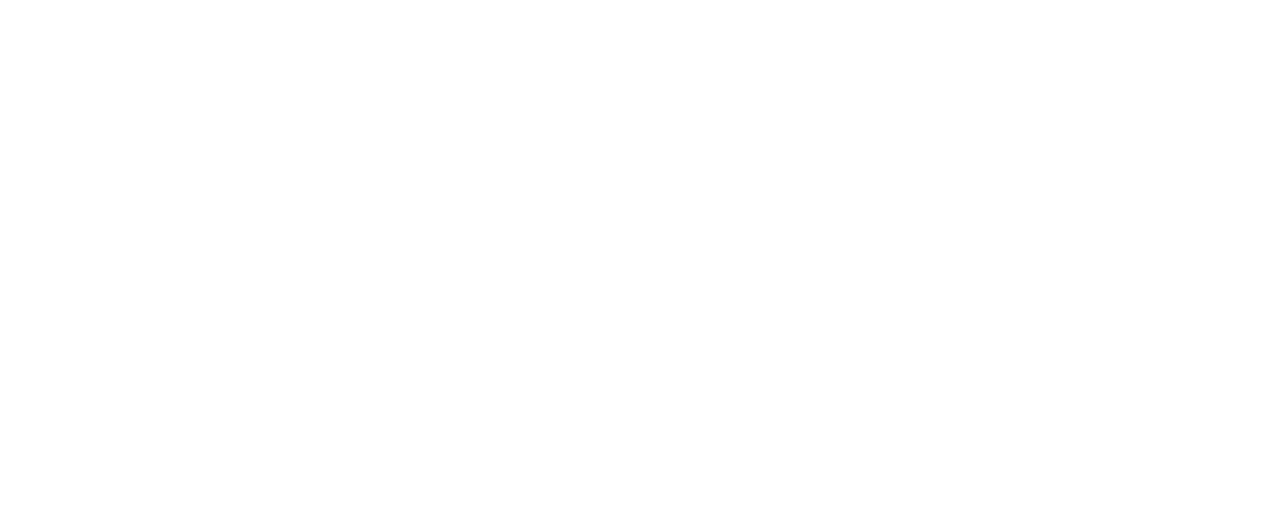
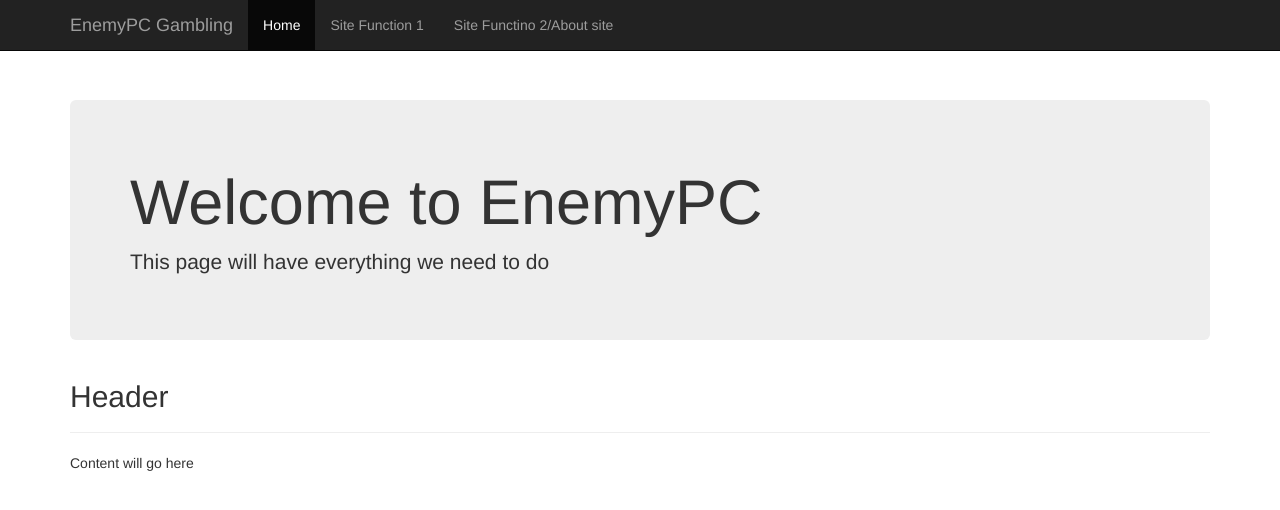
Before and after one commit to skyguy126/enemypc, a plain HTML site: page src/home.html in a window 1280 px wide. Drawn offline with nearby package versions, Linux system fonts and the light colour scheme.

Commit message:
added home.html
This adds some basic elements, we'll figure it out later

```diff
--- a/src/home.html
+++ b/src/home.html
@@ -0,0 +1,73 @@
+<!DOCTYPE html>
+<html lang="en">
+<head>
+    <meta charset="utf-8">
+    <meta http-equiv="X-UA-Compatible" content="IE=edge">
+    <meta name="viewport" content="width=device-width, initial-scale=1">
+    <!-- The above 3 meta tags *must* come first in the head; any other head content must come *after* these tags -->
+    <meta name="description" content="EnemyPC">
+    <meta name="author" content="EnemyPC">
+
+    <title>Welcome to EnemyPC</title>
+
+    <!-- Bootstrap core CSS -->
+    <link href="static/bootstrap/css/bootstrap.min.css" rel="stylesheet">
+
+    <style>
+        body {
+            padding-top: 10rem;
+        }
+    </style>
+
+</head>
+<body>
+    <!-- Used to toggle between site functions -->
+    <nav class="navbar navbar-inverse navbar-fixed-top">
+        <div class="container">
+            <div class="navbar-header">
+                <button type="button" class="navbar-toggle collapsed" data-toggle="collapse" data-target="#navbar" aria-expanded="false" aria-controls="navbar">
+                    <span class="sr-only">Toggle navigation</span>
+                    <span class="icon-bar"></span>
+                    <span class="icon-bar"></span>
+                    <span class="icon-bar"></span>
+                </button>
+                <a class="navbar-brand" href="#">EnemyPC Gambling</a>
+            </div>
+            <div id="navbar" class="navbar-collapse collapse">
+                <ul class="nav navbar-nav">
+                    <!-- Toggle which one has the "active" class -->
+                    <li class="active"><a href="#">Home</a></li>
+                    <!-- Replace these links with event handlers for onclick-->
+                    <li><a href="#about">Site Function 1</a></li>
+                    <li><a href="#contact">Site Functino 2/About site</a></li>
+                </ul>
+            </div><!--/.nav-collapse -->
+        </div>
+    </nav>
+
+
+    <div class="container">
+        <div class="jumbotron">
+            <h1>Welcome to EnemyPC</h1>
+            <p>This page will have everything we need to do</p>
+        </div>
+
+        <!-- Page content goes here
+            Maybe just download it and replace it so we only need one HTML file
+            -->
+        <div class="page-header">
+            <h2>Header</h2>
+        </div>
+        <p>
+            Content will go here
+        </p>
+    </div>
+
+    <!-- Bootstrap core JavaScript
+     ================================================== -->
+    <!-- Placed at the end of the document so the pages load faster -->
+    <script src="https://ajax.googleapis.com/ajax/libs/jquery/1.11.3/jquery.min.js"></script>
+    <script>window.jQuery || document.write('<script src="../../assets/js/vendor/jquery.min.js"><\/script>')</script>
+    <script src="static/bootstrap/js/bootstrap.min.js"></script>
+</body>
+</html>
```
Also changed, not shown: src/index.html (+3 -4 lines).
